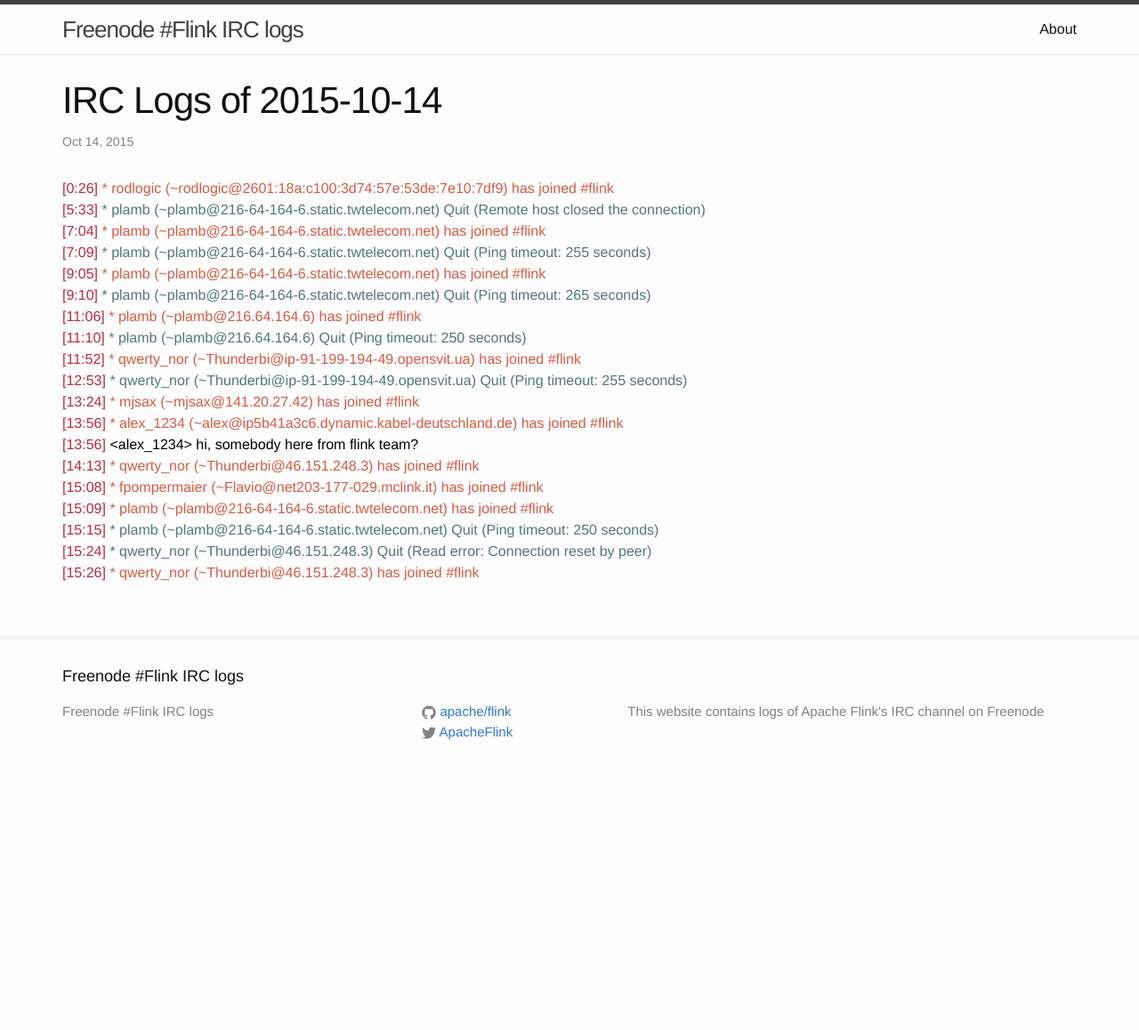
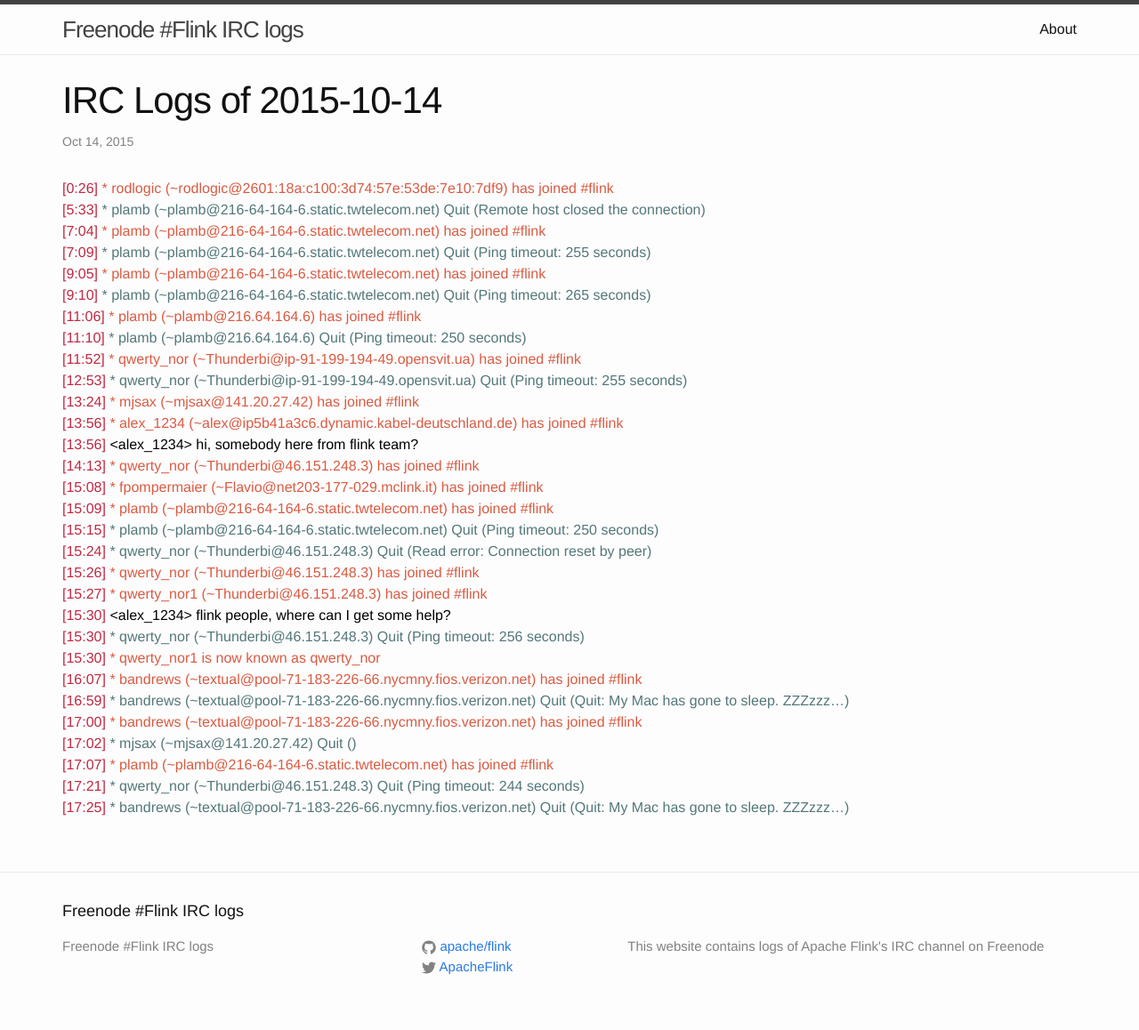
Before and after one commit to flink-irc-logs/flink-irc-logs.github.io, a Jekyll site: the page built from _posts/2015-10-14-logs.markdown, in a window 1280 px wide. Shown: the whole page at 89% size. Built offline with Jekyll 4.4.1, drawn with Linux system fonts in a browser that asks for light colours; before the commit the page ends 900 px from its top, so only the background shows below that.

Commit message:
Update of the logs on Wed Oct 14 17:26:24 CEST 2015

```diff
--- a/_posts/2015-10-14-logs.markdown
+++ b/_posts/2015-10-14-logs.markdown
@@ -23,3 +23,14 @@
 <span class="irc-date">[15:15]</span> <span class="irc-navy">* plamb (~plamb@216-64-164-6.static.twtelecom.net) Quit (Ping timeout: 250 seconds)</span><br />
 <span class="irc-date">[15:24]</span> <span class="irc-navy">* qwerty_nor (~Thunderbi@46.151.248.3) Quit (Read error: Connection reset by peer)</span><br />
 <span class="irc-date">[15:26]</span> <span class="irc-green">* qwerty_nor (~Thunderbi@46.151.248.3) has joined #flink</span><br />
+<span class="irc-date">[15:27]</span> <span class="irc-green">* qwerty_nor1 (~Thunderbi@46.151.248.3) has joined #flink</span><br />
+<span class="irc-date">[15:30]</span> <span class="irc-black">&lt;alex_1234&gt; flink people, where can I get some help?</span><br />
+<span class="irc-date">[15:30]</span> <span class="irc-navy">* qwerty_nor (~Thunderbi@46.151.248.3) Quit (Ping timeout: 256 seconds)</span><br />
+<span class="irc-date">[15:30]</span> <span class="irc-green">* qwerty_nor1 is now known as qwerty_nor</span><br />
+<span class="irc-date">[16:07]</span> <span class="irc-green">* bandrews (~textual@pool-71-183-226-66.nycmny.fios.verizon.net) has joined #flink</span><br />
+<span class="irc-date">[16:59]</span> <span class="irc-navy">* bandrews (~textual@pool-71-183-226-66.nycmny.fios.verizon.net) Quit (Quit: My Mac has gone to sleep. ZZZzzz…)</span><br />
+<span class="irc-date">[17:00]</span> <span class="irc-green">* bandrews (~textual@pool-71-183-226-66.nycmny.fios.verizon.net) has joined #flink</span><br />
+<span class="irc-date">[17:02]</span> <span class="irc-navy">* mjsax (~mjsax@141.20.27.42) Quit ()</span><br />
+<span class="irc-date">[17:07]</span> <span class="irc-green">* plamb (~plamb@216-64-164-6.static.twtelecom.net) has joined #flink</span><br />
+<span class="irc-date">[17:21]</span> <span class="irc-navy">* qwerty_nor (~Thunderbi@46.151.248.3) Quit (Ping timeout: 244 seconds)</span><br />
+<span class="irc-date">[17:25]</span> <span class="irc-navy">* bandrews (~textual@pool-71-183-226-66.nycmny.fios.verizon.net) Quit (Quit: My Mac has gone to sleep. ZZZzzz…)</span><br />
```
